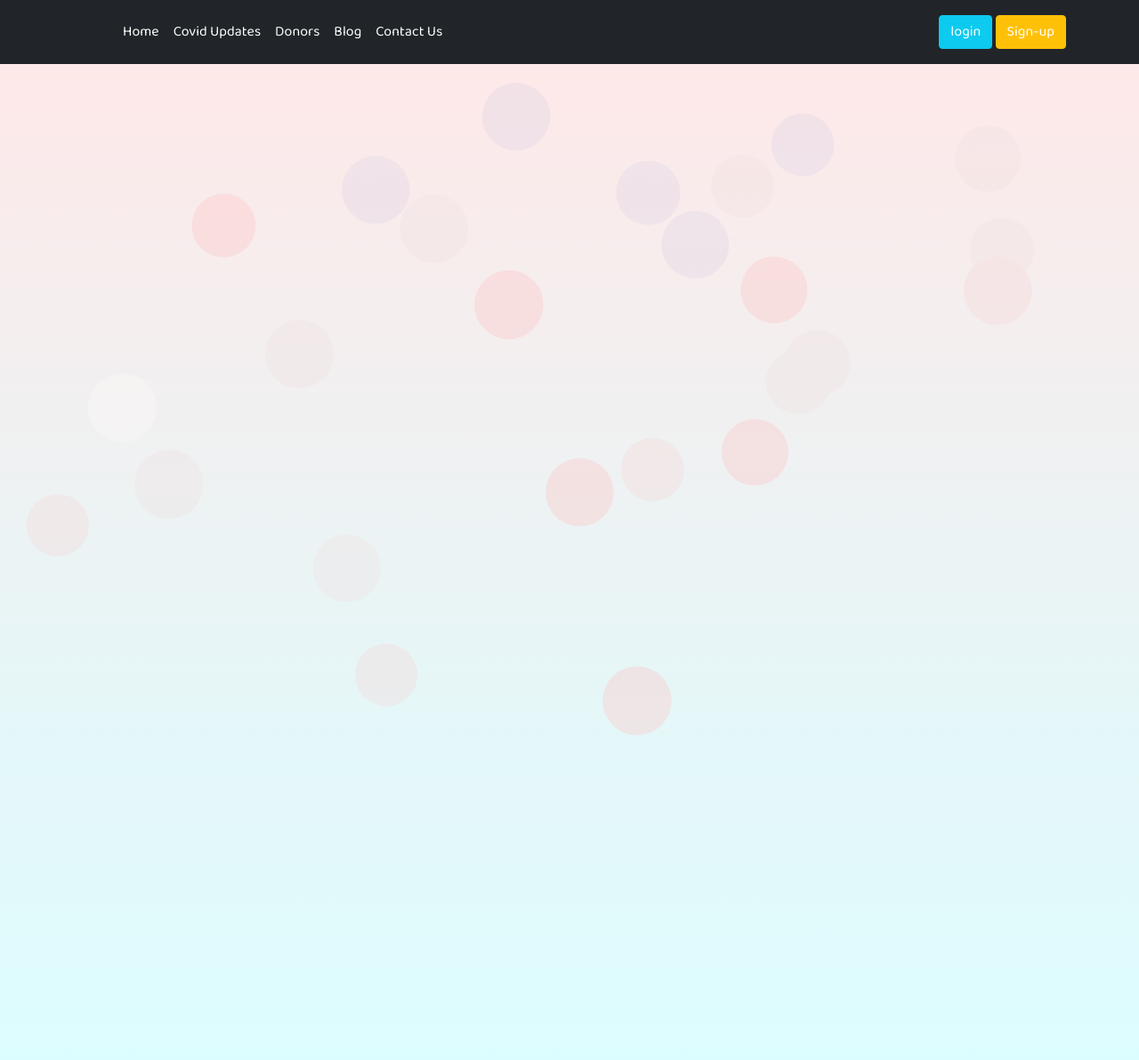
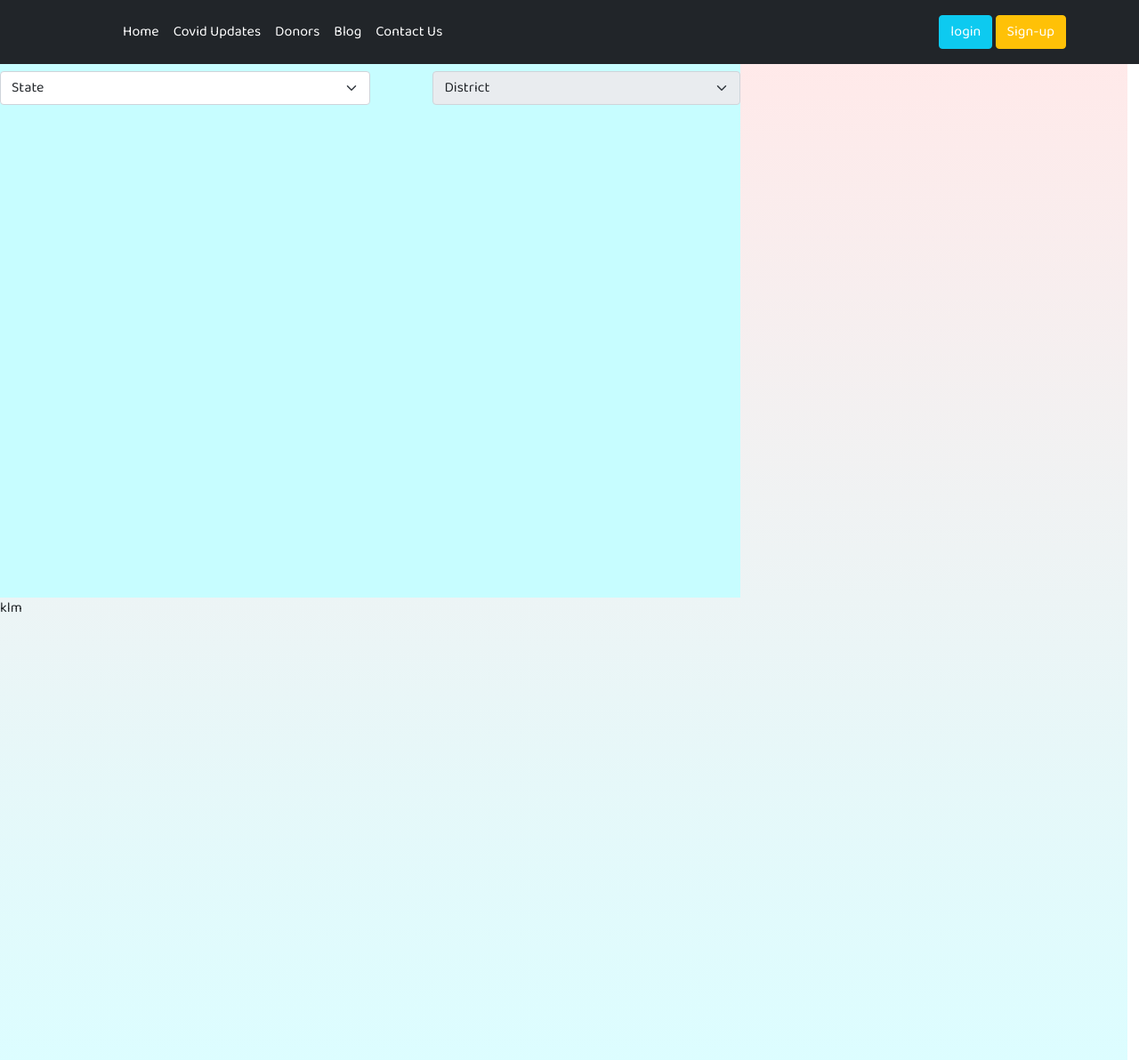
Before and after one commit to Bhavishya-tiwari/Covid_Survivors, a Django app: page /covidupdates in a window 1280 px wide. Shown: the whole page at 89% size. Run offline with Django 3.2, Linux system fonts and the light colour scheme; some libraries are stand-ins or nearby versions.

Commit message:
static.js

```diff
--- a/covid_Survivors_IITISOC/urls.py
+++ b/covid_Survivors_IITISOC/urls.py
@@ -15,9 +15,10 @@
 """
 from django.contrib import admin
 from django.urls import path,include
-
+from django.conf import settings
+from django.conf.urls.static import static
 urlpatterns = [
     path('admin/', admin.site.urls),
     path('', include('home.urls')),
     path('blog/', include('blog.urls')),
-]
+]+ static(settings.STATIC_URL, document_root=settings.STATIC_ROOT)
--- /dev/null
+++ b/home/static/static.js
@@ -0,0 +1,288 @@
+console.log("ioc");
+var data_inc
+
+
+
+
+var options= "<option selected>State</option>"
+
+
+//  Api se data late hai
+index =0;
+fetch('https://api.covid19india.org/state_district_wise.json')
+.then(response => response.json())
+.then(data => {
+        data_inc =data
+
+    console.log(data);
+    for (var stat in data) {
+      //   console.log(state);
+        options = options + `<option value="${index}">${stat}</option>`
+        index++;
+        // console.log(stat);
+
+    }
+    document.getElementById("state").innerHTML = options;
+
+
+
+    // use switch or if/else etc.
+    })
+
+
+
+
+
+
+    .catch(error => console.error(error))
+
+
+    $(document).on('change', 'select', function(e) {
+        // console.log($(this).val());
+        selectedValues = [].filter
+        .call(document.getElementById("state").options, option => option.selected)
+        .map(option => option.text);
+        document.getElementById("dist").removeAttribute("disabled");
+
+        // console.log(data_inc[selectedValues[0]]);
+        console.log("odcncnioj");
+
+
+
+
+
+    });
+
+
+
+
+
+
+
+
+
+
+
+
+
+
+
+
+
+
+
+
+
+
+
+
+
+
+
+
+
+
+
+
+
+
+
+
+
+
+
+
+
+
+
+
+
+
+
+
+
+
+//        mapboxgl.accessToken = 'pk.eyJ1IjoiYmhhdmlzaHlhdDI0IiwiYSI6ImNrcmFlbXV2azRmanAyb3FobWtyYXI2dWwifQ.wfb9sjo6qtn43ZqcEBA9BQ';
+//        var map = new mapboxgl.Map({
+//               container: 'map',
+//               style: 'mapbox://styles/mapbox/streets-v11',
+//               center: [-77.038659, 38.931567],
+//               zoom: 15
+//        });
+//        //*******************************************************************************
+//        document.getElementById('cl').addEventListener('click', () => {
+//               map.flyTo({
+//                      // These options control the ending camera position: centered at
+//                      // the target, at zoom level 9, and north up.
+//                      center: [-77.038659, 0],
+//                      zoom: 9,
+//                      bearing: 0,
+
+//                      // These options control the flight curve, making it move
+//                      // slowly and zoom out almost completely before starting
+//                      // to pan.
+//                      speed: 2, // make the flying slow
+//                      curve: 2, // change the speed at which it zooms out
+
+//                      // This can be any easing function: it takes a number between
+//                      // 0 and 1 and returns another number between 0 and 1.
+//                      easing: function (t) {
+//                             return t;
+//                      },
+
+//                      // this animation is considered essential with respect to prefers-reduced-motion
+//                      essential: true
+//               });
+//        })
+// //******************************************************************************************************************
+//        map.on('load', function () {
+//               map.addSource('places', {
+//                      'type': 'geojson',
+//                      'data': {
+//                             'type': 'FeatureCollection',
+//                             'features': [
+//                                    {
+//                                           'type': 'Feature',
+//                                           'properties': {
+//                                                  'description':
+//                                                         '<strong>Make it Mount Pleasant</strong><p>Make it Mount Pleasant is a handmade and vintage market and afternoon of live entertainment and kids activities. 12:00-6:00 p.m.</p>'
+//                                           },
+//                                           'geometry': {
+//                                                  'type': 'Point',
+//                                                  'coordinates': [-77.038659, 38.931567]
+//                                           }
+//                                    },
+//                                    {
+//                                           'type': 'Feature',
+//                                           'properties': {
+//                                                  'description':
+//                                                         '<strong>Mad Men Season Five Finale Watch Party</strong><p>Head to Lounge 201 (201 Massachusetts Avenue NE) Sunday for a Mad Men Season Five Finale Watch Party, complete with 60s costume contest, Mad Men trivia, and retro food and drink. 8:00-11:00 p.m. $10 general admission, $20 admission and two hour open bar.</p>'
+//                                           },
+//                                           'geometry': {
+//                                                  'type': 'Point',
+//                                                  'coordinates': [-77.003168, 38.894651]
+//                                           }
+//                                    },
+//                                    {
+//                                           'type': 'Feature',
+//                                           'properties': {
+//                                                  'description':
+//                                                         '<strong>Big Backyard Beach Bash and Wine Fest</strong><p>EatBar (2761 Washington Boulevard Arlington VA) is throwing a Big Backyard Beach Bash and Wine Fest on Saturday, serving up conch fritters, fish tacos and crab sliders, and Red Apron hot dogs. 12:00-3:00 p.m. $25.</p>'
+//                                           },
+//                                           'geometry': {
+//                                                  'type': 'Point',
+//                                                  'coordinates': [-77.090372, 38.881189]
+//                                           }
+//                                    },
+//                                    {
+//                                           'type': 'Feature',
+//                                           'properties': {
+//                                                  'description':
+//                                                         '<strong>Ballston Arts & Crafts Market</strong><p>The Ballston Arts & Crafts Market sets up shop next to the Ballston metro this Saturday for the first of five dates this summer. Nearly 35 artists and crafters will be on hand selling their wares. 10:00-4:00 p.m.</p>'
+//                                           },
+//                                           'geometry': {
+//                                                  'type': 'Point',
+//                                                  'coordinates': [-77.111561, 38.882342]
+//                                           }
+//                                    },
+//                                    {
+//                                           'type': 'Feature',
+//                                           'properties': {
+//                                                  'description':
+//                                                         "<strong>Seersucker Bike Ride and Social</strong><p>Feeling dandy? Get fancy, grab your bike, and take part in this year's Seersucker Social bike ride from Dandies and Quaintrelles. After the ride enjoy a lawn party at Hillwood with jazz, cocktails, paper hat-making, and more. 11:00-7:00 p.m.</p>"
+//                                           },
+//                                           'geometry': {
+//                                                  'type': 'Point',
+//                                                  'coordinates': [-77.052477, 38.943951]
+//                                           }
+//                                    },
+//                                    {
+//                                           'type': 'Feature',
+//                                           'properties': {
+//                                                  'description':
+//                                                         '<strong>Capital Pride Parade</strong><p>The annual Capital Pride Parade makes its way through Dupont this Saturday. 4:30 p.m. Free.</p>'
+//                                           },
+//                                           'geometry': {
+//                                                  'type': 'Point',
+//                                                  'coordinates': [-77.043444, 38.909664]
+//                                           }
+//                                    },
+//                                    {
+//                                           'type': 'Feature',
+//                                           'properties': {
+//                                                  'description':
+//                                                         '<strong>Muhsinah</strong><p>Jazz-influenced hip hop artist Muhsinah plays the Black Cat (1811 14th Street NW) tonight with Exit Clov and Gods’illa. 9:00 p.m. $12.</p>'
+//                                           },
+//                                           'geometry': {
+//                                                  'type': 'Point',
+//                                                  'coordinates': [-77.031706, 38.914581]
+//                                           }
+//                                    },
+//                                    {
+//                                           'type': 'Feature',
+//                                           'properties': {
+//                                                  'description':
+//                                                         "<strong>A Little Night Music</strong><p>The Arlington Players' production of Stephen Sondheim's <em>A Little Night Music</em> comes to the Kogod Cradle at The Mead Center for American Theater (1101 6th Street SW) this weekend and next. 8:00 p.m.</p>"
+//                                           },
+//                                           'geometry': {
+//                                                  'type': 'Point',
+//                                                  'coordinates': [-77.020945, 38.878241]
+//                                           }
+//                                    },
+//                                    {
+//                                           'type': 'Feature',
+//                                           'properties': {
+//                                                  'description':
+//                                                         '<strong>Truckeroo</strong><p>Truckeroo brings dozens of food trucks, live music, and games to half and M Street SE (across from Navy Yard Metro Station) today from 11:00 a.m. to 11:00 p.m.</p>'
+//                                           },
+//                                           'geometry': {
+//                                                  'type': 'Point',
+//                                                  'coordinates': [-77.007481, 38.876516]
+//                                           }
+//                                    }
+//                             ]
+//                      }
+//               });
+//               // Add a layer showing the places.
+//               map.addLayer({
+//                      'id': 'places',
+//                      'type': 'circle',
+//                      'source': 'places',
+//                      'paint': {
+//                             'circle-color': '#4264fb',
+//                             'circle-radius': 6,
+//                             'circle-stroke-width': 2,
+//                             'circle-stroke-color': '#ffffff'
+//                      }
+//               });
+
+//               // Create a popup, but don't add it to the map yet.
+//               var popup = new mapboxgl.Popup({
+//                      closeButton: false,
+//                      closeOnClick: false
+//               });
+
+//               map.on('mouseenter', 'places', function (e) {
+//                      // Change the cursor style as a UI indicator.
+//                      map.getCanvas().style.cursor = 'pointer';
+
+//                      var coordinates = e.features[0].geometry.coordinates.slice();
+//                      var description = e.features[0].properties.description;
+
+//                      // Ensure that if the map is zoomed out such that multiple
+//                      // copies of the feature are visible, the popup appears
+//                      // over the copy being pointed to.
+//                      while (Math.abs(e.lngLat.lng - coordinates[0]) > 180) {
+//                             coordinates[0] += e.lngLat.lng > coordinates[0] ? 360 : -360;
+//                      }
+
+//                      // Populate the popup and set its coordinates
+//                      // based on the feature found.
+//                      popup.setLngLat(coordinates).setHTML(description).addTo(map);
+//               });
+
+//               map.on('mouseleave', 'places', function () {
+//                      map.getCanvas().style.cursor = '';
+//                      popup.remove();
+//               });
+//        });
--- /dev/null
+++ b/static/static.js
@@ -0,0 +1 @@
+console.log("Static files loaded");
--- a/templates/base.html
+++ b/templates/base.html
@@ -23,6 +23,8 @@
       padding: 0;
       margin: 0;
       z-index: 1;
+      /* overflow-y: hidden; Hide vertical scrollbar */
+  overflow-x: hidden;
     }
 
     #j {
@@ -37,9 +39,6 @@
       overflow: hidden;
     }
 
-    #body {
-      z-index: -200;
-    }
 
     @media only screen and (max-width: 600px) {
       #inner {
@@ -58,21 +57,15 @@
     }
 
 
-    canvas {
-      /* position: absolute; */
-      z-index: -1;
-      width: 100%;
-      background-image: linear-gradient(rgb(255, 183, 183), rgb(139, 249, 255));
-      opacity: 0.24;
-    }
+
 
     .bg {
       height: 140vh;
       position: absolute;
 
-      width: 100vw;
+      width: 99vw;
       z-index: -100;
-      background-image: linear-gradient(rgb(255, 183, 183), rgb(139, 249, 255));
+       background-image: linear-gradient(rgb(255, 183, 183), rgb(139, 249, 255));
       opacity: 0.3;
     }
 
@@ -81,6 +74,8 @@
       color: white;
       font: weight 9px;
     }
+
+
   </style>
 
 
@@ -106,7 +101,7 @@
           <ul class="nav col-12 col-lg-auto me-lg-auto mb-2 justify-content-center mb-md-0" id="List">
 
             <li><a href="/" class="nav-link px-2 text-white">Home</a></li>
-            <li><a href="/covidupdates" class="nav-link px-2 text-white">Covid Updates</a></li>
+            <li id="z"><a href="/covidupdates" class="nav-link px-2 text-white">Covid Updates</a></li>
             <li><a href="/donors" class="nav-link px-2 text-white">Donors</a></li>
 
             <li><a href="/blog" class="nav-link px-2 text-white">Blog</a></li>
@@ -123,6 +118,10 @@
           {% if request.user.is_authenticated %}
 
           <a href="/profile" class="btn btn-info">{{request.user}}</a>
+          <!-- <script type="text/javascript">
+            var a = "{{request.user}}";
+            console.log(a);
+         </script> -->
 
           {% else %}
 
@@ -142,7 +141,7 @@
 
   <div class="bg">
 
-    <canvas></canvas>
+
 
   </div>
 
@@ -183,137 +182,8 @@
 
 
 
-    var canvas = document.querySelector('canvas');
-
-    canvas.width = window.innerWidth;
-    canvas.height = window.innerHeight;
-
-    var c = canvas.getContext('2d');
-
-    // Animation
-
-    var mouse = {
-      x: undefined,
-      y: undefined
-    }
-
-    var maxRadius = 50;
-    // var minRadius = 2;
-
-    var colorArray = [
-      'red',
-      '#BB8D8D',
-      'white',
-      '#D55E5E',
-      '#5E58A2'
-    ];
-    // console.log(colorArray.length);
-
-    window.addEventListener('resize', function () {
-      canvas.width = window.innerWidth;
-      canvas.height = window.innerHeight;
-
-      init();
-    });
-
-    window.addEventListener('mousemove', function (event) {
-      // console.log(event);
-      mouse.x = event.x;
-      mouse.y = event.y;
-      // console.log(mouse);
-    })
-
-    // fucntion for making circles
-
-    function Circle(x, y, dx, dy, radius) {
-      this.x = x;
-      this.y = y;
-      this.dx = dx;
-      this.dy = dy;
-      this.radius = radius;
-      this.minRadius = radius;
-      this.color = colorArray[Math.floor(Math.random() * colorArray.length)];
-
-      this.draw = function () {
-        // console.log('krubc');
-        c.beginPath();
-        c.arc(this.x, this.y, this.radius, 0, Math.PI * 2, false);
-        // c.strokeStyle = 'yellow';
-        // c.stroke();
-        c.fillStyle = this.color;
-        c.fill();
-      }
-
-      this.update = function () {
-        if (this.x + this.radius > innerWidth || this.x - this.radius < 0) {
-          this.dx = -this.dx;
-        }
-
-        if (this.y + this.radius > innerHeight || this.y - this.radius < 0) {
-          this.dy = -this.dy;
-        }
-
-        this.x += this.dx;
-        this.y += this.dy;
-
-        //Interactivity
-        if (mouse.x - this.x < 50 && mouse.x - this.x > -50 && mouse.y - this.y < 50 && mouse.y - this.y > -50) {
-          if (this.radius < maxRadius) {
-            this.radius += 1;
-          }
-        } else if (this.radius > this.minRadius) {
-          this.radius -= 1;
-        }
-
-        this.draw();
-      }
-
-    }
-
-    var circleArray = [];
-
-
-    // console.log(circleArray);
-
-    // var circle = new Circle(200, 200, 3, 3, 50);
-
-    function init() {
-
-      circleArray = [];
-
-      for (var i = 0; i < 25; i++) {
-        var radius = Math.random() * 4 + 35;
-        var x = Math.random() * (innerWidth - radius * 2) + radius;
-        var y = Math.random() * (innerHeight - radius * 2) + radius;
-        var dx = (Math.random() - 0.5) * 8;
-        var dy = (Math.random() - 0.5) * 8;
-        circleArray.push(new Circle(x, y, dx, dy, radius));
-
-      }
-
-    }
-
-    function animate() {
-
-      // creating a loop using below statement by calling function inside the function itself
-      requestAnimationFrame(animate);
-      // console.log('sdchba');
-
-      c.clearRect(0, 0, innerWidth, innerHeight);
-
-      for (var i = 0; i < circleArray.length; i++) {
-        circleArray[i].update();
-      }
-
-    }
-
-    init();
-
-    animate();
 
   </script>
-
-
 
 
 
--- a/templates/home/Covid_Updates.html
+++ b/templates/home/Covid_Updates.html
@@ -1,55 +1,109 @@
 {% extends 'base.html' %}
 
 {% block title %}Covid Updates{% endblock title %}
+{% block links %}
+<link href="https://api.mapbox.com/mapbox-gl-js/v2.3.1/mapbox-gl.css" rel="stylesheet">
+<script src="https://api.mapbox.com/mapbox-gl-js/v2.3.1/mapbox-gl.js"></script>
+{% endblock links %}
+
+
 {% block css %}
 <style>
+       * {
+              margin: 0;
+              padding: 0;
+       }
 
+       #map {
+              height: 96vh;
+              width: 34vw;
+       }
+
+
+
+       .mapboxgl-popup {
+              max-width: 400px;
+              font: 12px/20px 'Helvetica Neue', Arial, Helvetica, sans-serif;
+       }
+
+       .flx {
+              display: flex;
+       }
+
+       .left {
+              width: 65vw;
+              height: 75vh;
+              background-color: rgb(199, 253, 255);
+       }
+
+       .right {
+              height: 75vh;
+              width: 34vw;
+              overflow: hidden;
+
+
+       }
+    #state{
+           width: 50%;
+       display: inline-block;
+
+}
+#dist{
+       float: right;
+       width: 27vw;
+
+    }
+    .democlass{
+           background-color: saddlebrown;
+    }
 </style>
 
 {% endblock css %}
 
 
 {% block body %}
+<div class="flx">
+       <div class="left">
+                     <!-- <select class="form-select m-2" aria-label="Default select example" >
+                            <option selected>Country</option>
+                            <option value="1">One</option>
+                            <option value="2">Two</option>
+                            <option value="3">Three</option>
+                     </select> -->
+
+                      <select class="form-select mt-2" onmousedown="if(this.options.length>5){this.size=5;}" onchange="this.blur()"  onblur="this.size=0;" id="state" aria-label="Default select example" >
+                            <option selected>State</option>
+                            <option value="1">One</option>
+                            <option value="2">Two</option>
+                            <option value="3">Three</option>
+                     </select>
+                      <select class="form-select mt-2" id="dist" disabled aria-label="Default select example" onmousedown="if(this.options.length>5){this.size=5;}" onchange="this.blur()"  onblur="this.size=0;" id="state" aria-label="Default select example"  >
+                            <option selected>District</option>
+                            <option value="1">One</option>
+                            <option value="2">Two</option>
+                            <option value="3">Three</option>
+                     </select>
 
 
 
-
-<div id="cases">
-
+       </div>
+       <div class="right">
+              <div id="map"></div></div>
+       </div>
 
 </div>
-<div id="chat">
-
-
-</div>
+<div id="k">klm</div>
 
 
 
 {% endblock %}
-
-{% block js %}
-<script>
 
 
 
 
 
 
-
-
-
-
-
-
-
-
-
-
-
-
-
-
-
-</script>
-
+{% block js %}
+{% load static %}
+<script src="{% static 'static.js' %}"></script>
 {% endblock js %}
```
